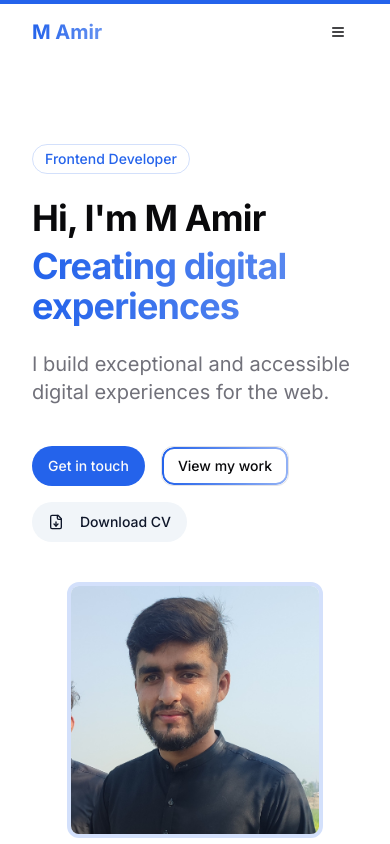
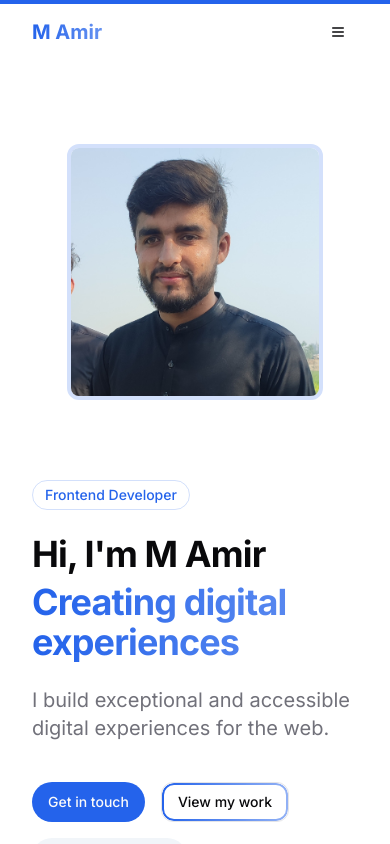
Before and after one commit to Amir-9251/Portfolio, a Next.js app: page / in a window 390 px wide. Shown: the top 844 px of the page. Built offline with nearby package versions, Linux system fonts and the light colour scheme.

Commit message:
change profile image position

```diff
--- a/app/ClientPage.tsx
+++ b/app/ClientPage.tsx
@@ -28,8 +28,8 @@ export default function ClientPage() {
           {/* Hero Section */}
           <section id="about" className="relative py-20 min-h-[calc(100vh-4rem)]">
             <div className="absolute inset-0 -z-10 bg-[radial-gradient(circle_at_top_right,var(--hero-gradient-from),transparent_40%),radial-gradient(circle_at_bottom_left,var(--hero-gradient-to),transparent_40%)]"></div>
-            <div className="container flex flex-col md:flex-row items-center gap-10 h-full">
-              <FadeIn className="md:w-1/2 space-y-6" delay={0.2}>
+            <div className="container flex flex-col-reverse md:flex-row items-center gap-10 h-full">
+              <FadeIn className="md:w-1/2 space-y-6 mt-10 md:mt-0" delay={0.2}>
                 <span className="px-3 py-1 text-sm font-medium rounded-full border border-primary/20 text-primary inline-block">
                   Frontend Developer
                 </span>
```
